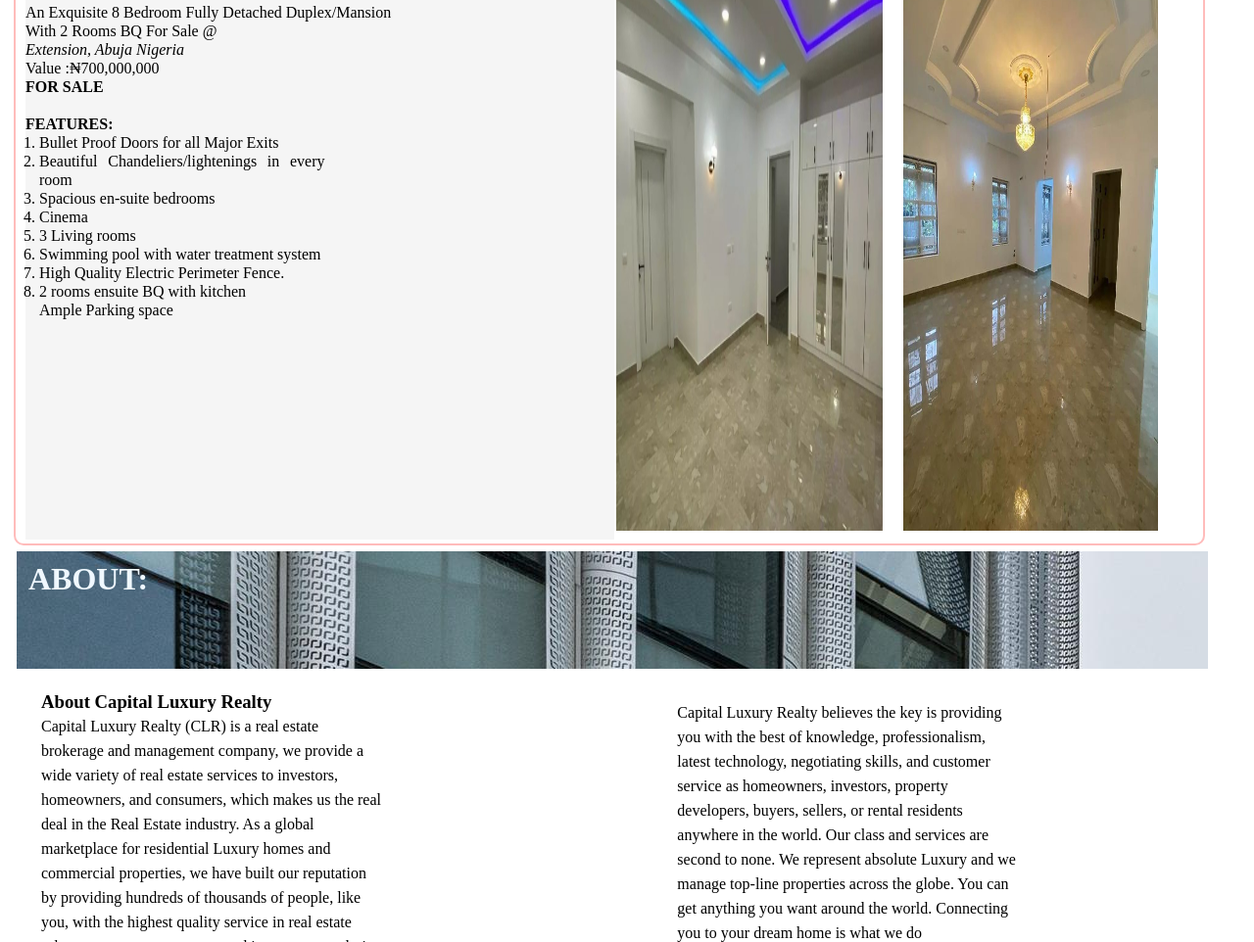
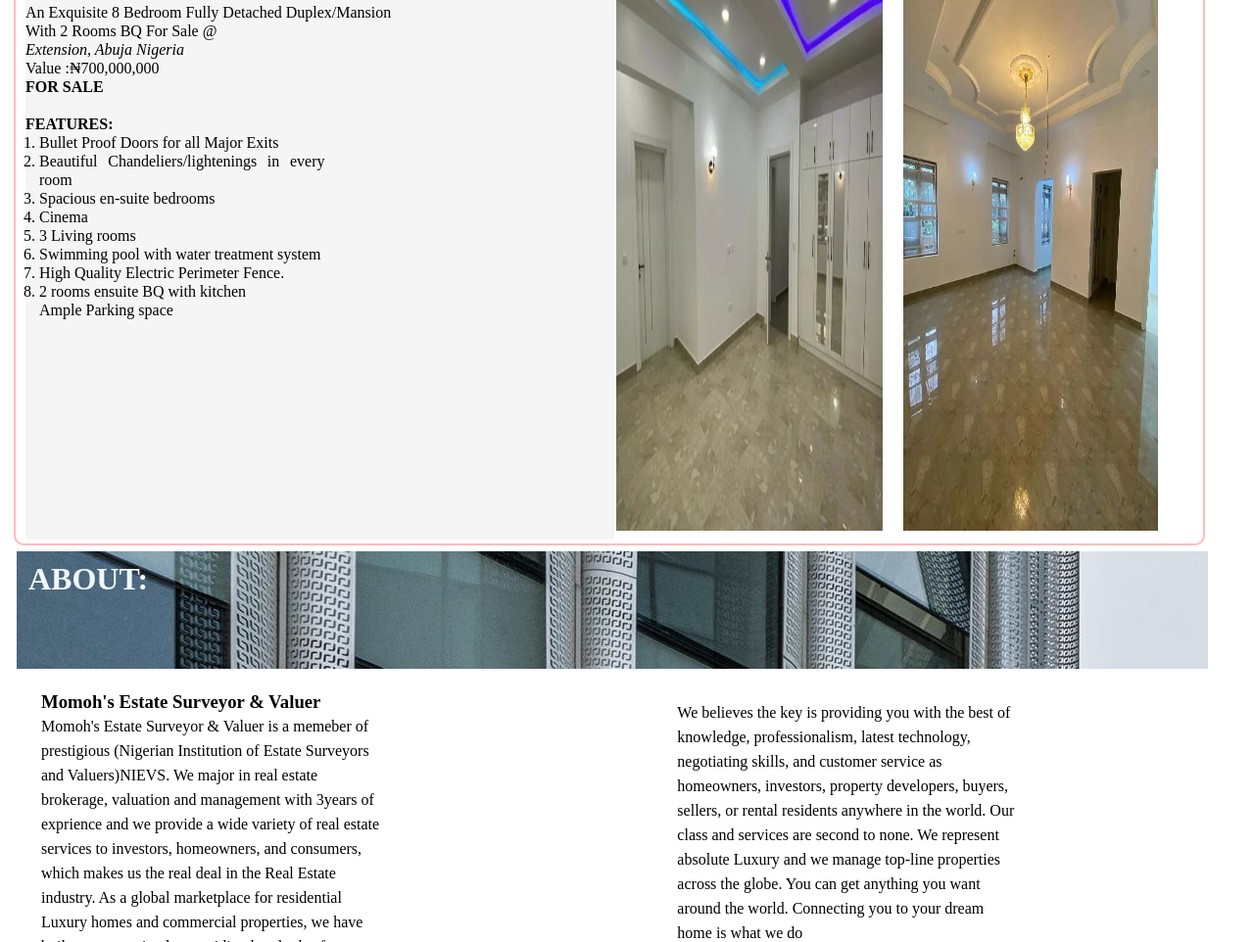
Before and after one commit to dussy42/project-one, a plain HTML site: page index.html in a window 1280 px wide. Shown: the part 1838-2800 px from the top of the page at 98% size. Drawn offline with nearby package versions, Linux system fonts and the light colour scheme.

Commit message:
There were changes made :removed the animation on the icon on the nav and also changed the color of the h3 element with the text shadow. Added more details to the about section below the page

```diff
--- a/index.html
+++ b/index.html
@@ -18,7 +18,7 @@
 <body>
 
     <nav>
-        <h2>Momoh's <br> Estate Surveyor <br> & Co <span class="material-symbols-outlined">
+        <h2>Momoh's <br> Estate Surveyor <br> & Valuer <span class="material-symbols-outlined">
             real_estate_agent
             </span></h2>
         <a href="#" alt="Home Link" target="_blank">Home</a>
@@ -102,14 +102,14 @@
 
     <div class="more-about">
         <div class="about-left">
-        <h3>About Capital Luxury Realty</h3>
-        <p>Capital Luxury Realty (CLR) is a real estate brokerage and management company, we provide a wide variety of real estate services to investors, homeowners, and consumers, which makes us the real deal in the Real Estate industry.
+        <h3>Momoh's Estate Surveyor & Valuer </h3>
+        <p>Momoh's Estate Surveyor & Valuer is a memeber of prestigious (Nigerian Institution of Estate Surveyors and Valuers)NIEVS. We major in real estate brokerage, valuation and management  with 3years of exprience and we provide a wide variety of real estate services to investors, homeowners, and consumers, which makes us the real deal in the Real Estate industry.
 
             As a global marketplace for residential Luxury homes and commercial properties, we have built our reputation by providing hundreds of thousands of people, like you, with the highest quality service in real estate sales, property management, and investment analytics. Since founded in 2017.</p>
     </div>
 
     <div class="about-right">
-     <p>Capital Luxury Realty believes the key is providing you with the best of knowledge, professionalism, latest technology, negotiating skills, and customer service as homeowners, investors, property developers, buyers, sellers, or rental residents anywhere in the world. Our class and services are second to none.
+     <p>We believes the key is providing you with the best of knowledge, professionalism, latest technology, negotiating skills, and customer service as homeowners, investors, property developers, buyers, sellers, or rental residents anywhere in the world. Our class and services are second to none.
 
         We represent absolute Luxury and we manage top-line properties across the globe. You can get anything you want around the world. Connecting you to your dream home is what we do</p>
     </div>
```
